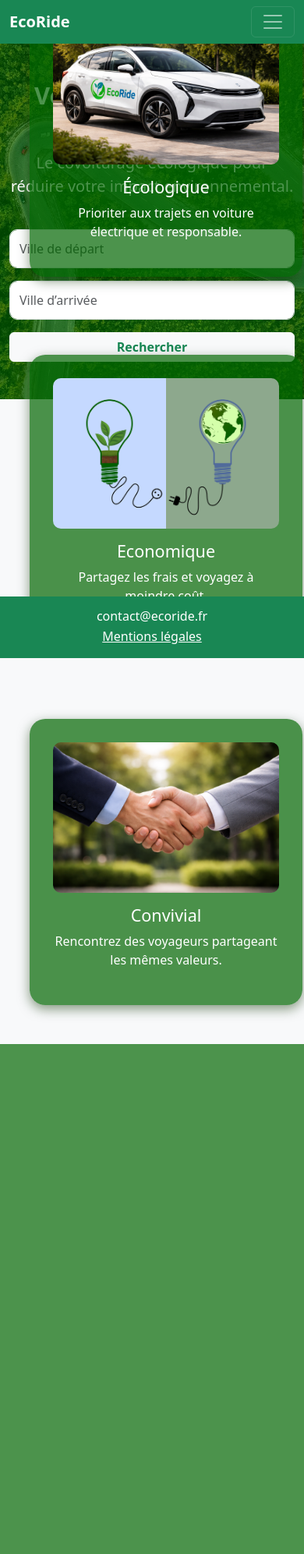
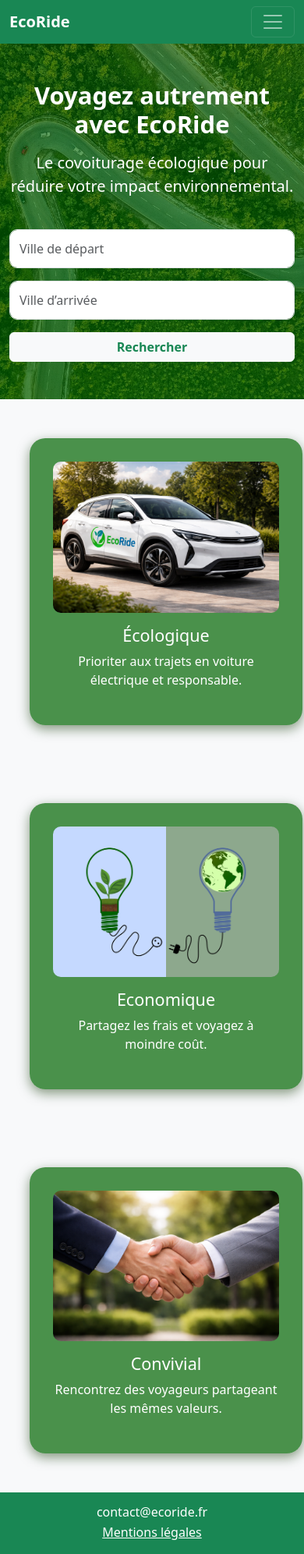
Before and after one commit to Nidor93/Projet-Ecoride, a PHP site: page /PHP/index.php in a window 390 px wide. Shown: the whole page at 78% size. Before the commit the page ends 1339 px from the top, so only its background shows below. Run offline with PHP 8.4, Linux system fonts and the light colour scheme; data comes from the database, SQL or seed files in the repository.

Commit message:
Réglage d'un bug responsive sur la page d'acceuil

```diff
--- a/CSS/style.css
+++ b/CSS/style.css
@@ -2,7 +2,8 @@ body {
     background-color: #f8f9fa;
     display: flex;
     flex-direction: column;
-    min-height: 800px;
+    min-height: 100vh;
+    margin: 0;
 }
 
 footer {
@@ -11,6 +12,7 @@ footer {
     color: white;
     padding: 20px 0;
     width: 100%;
+    flex-shrink: 0;
 }
 
 .cgu-header {
@@ -102,6 +104,8 @@ h2 {
     align-items: center;
     color: white;
     box-shadow: 0 5px 15px hsla(105, 100%, 10%, 0.5);
+    position: relative;
+    z-index: 1;
 }
 
 .legal-box {
@@ -119,6 +123,10 @@ h2 {
     align-items: center;
     flex-direction: column;
     min-height: 100px;
+    position: sticky;
+    top: 0;
+    z-index: 1000;
+    flex: 1 0 auto;
 }
 
 .Image {
```
